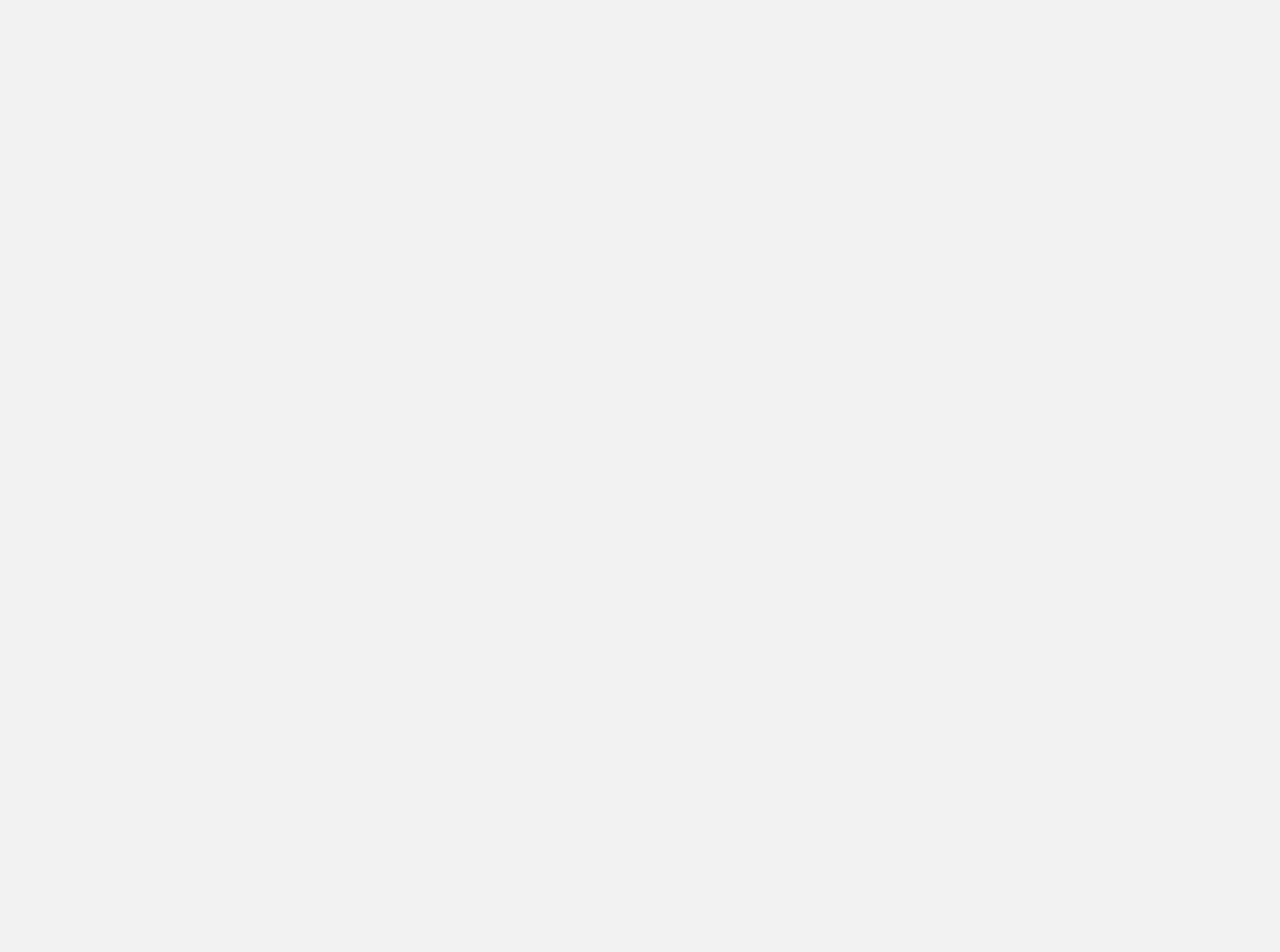
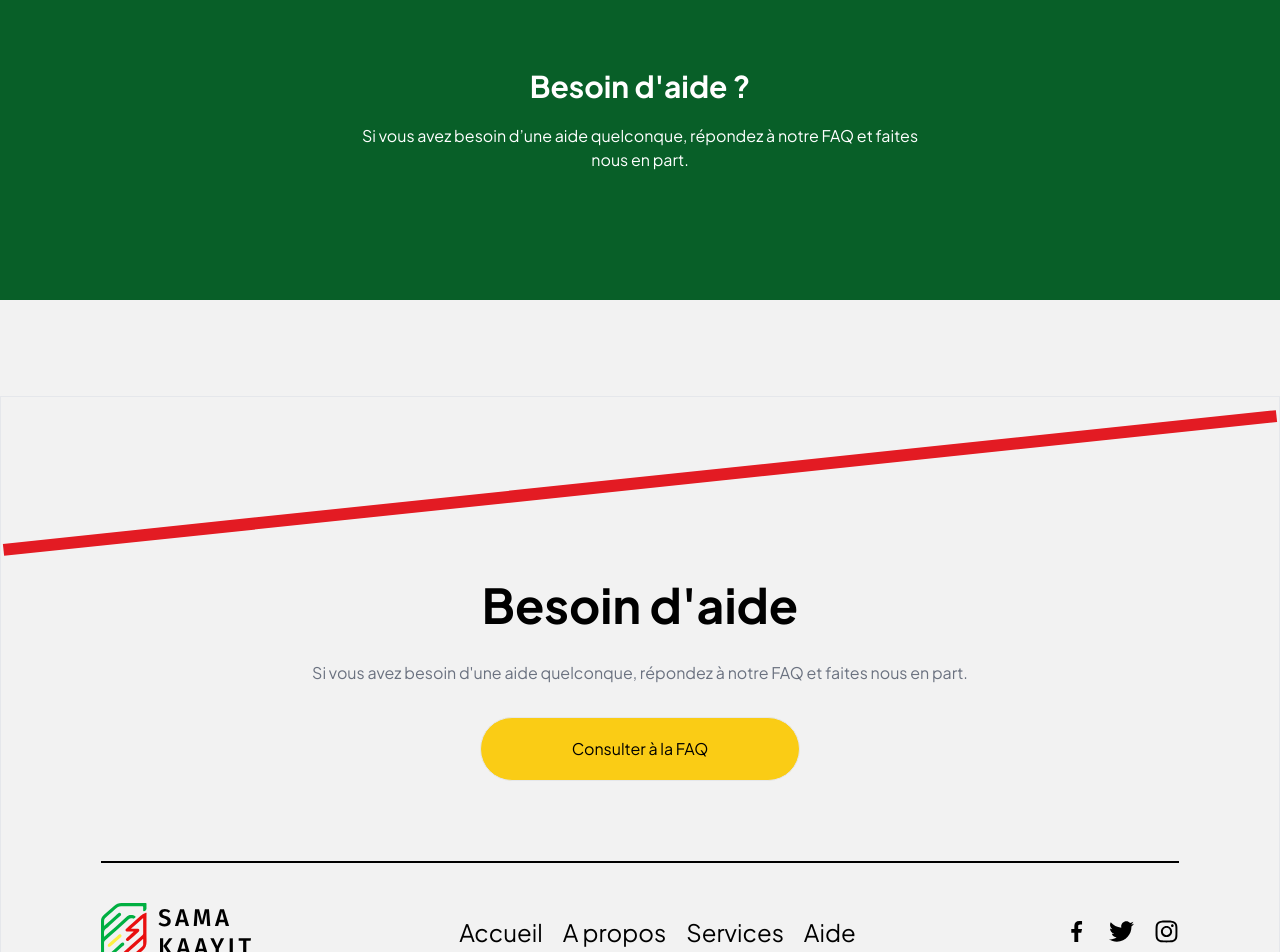
Before and after one commit to Black221/samakaayit-front, a React (Vite) app: page /aide in a window 1280 px wide. Shown: the part 60-1012 px from the top of the page. Before the commit the page ends 800 px from the top, so only its background shows below. Built offline with nearby package versions, Linux system fonts and the light colour scheme.

Commit message:
add configurations route about help page then create and implemente First Section for Help Page

```diff
--- a/src/home/Page.tsx
+++ b/src/home/Page.tsx
@@ -4,6 +4,7 @@ import About from "./pages/About";
 import Home from "./pages/Home";
 import Services from "./pages/Services";
 import CNI from "./pages/CNI";
+import Aide from "./pages/Aide";
 
 export default function Page() {
 
@@ -14,6 +15,7 @@ export default function Page() {
                 <Route path="/about" element={<About />} />
                 <Route path="/services" element={<Services />} />
                 <Route path="/services/cni" element={<CNI />} />
+                <Route path="/aide" element={<Aide />} />
             </Route>
         </Routes>
     </>)
--- a/src/home/components/Footer.tsx
+++ b/src/home/components/Footer.tsx
@@ -7,22 +7,22 @@ import Button from "../../components/Button";
 export default function Footer() {
     return (
         <footer className="px-4 lg:px-[100px] md:px-[100px] h-auto flex flex-col justify-center mb-20 border">
-            <section className="lg:mt-10 mb-20">
+            <section className="mb-20 lg:mt-10">
                 <div className="bg-[#E31B23] w-full h-3 mt-10 -rotate-6 absolute left-0 z-0"></div>
-                <div className="flex flex-col justify-center items-center space-y-8">
-                    <h2 className="font-bold text-3xl lg:text-5xl text-center mt-36">Besoin d'aide</h2>
-                    <p className="max-w-md lg:max-w-2xl text-center text-gray-500">Si vous avez besoin d'une aide quelconque, répondez à notre FAQ et faites nous en part.</p>
-                    <Button label="Consulter à la FAQ" className="text-black bg-yellow-400 rounded-full w-full lg:w-80 h-16" />
+                <div className="flex flex-col items-center justify-center space-y-8">
+                    <h2 className="text-3xl font-bold text-center lg:text-5xl mt-36">Besoin d'aide</h2>
+                    <p className="max-w-md text-center text-gray-500 lg:max-w-2xl">Si vous avez besoin d'une aide quelconque, répondez à notre FAQ et faites nous en part.</p>
+                    <Button label="Consulter à la FAQ" className="w-full h-16 text-black bg-yellow-400 rounded-full lg:w-80" />
                 </div>
             </section>
             <hr className="w-full mb-10 border border-black" />
             <div className="flex flex-col items-center justify-between gap-5 border-black lg:flex-row lg:gap-0">
                 <img src="/Fichier 2.svg" width={150} height={150} alt="" className="mb-5 lg:mb-0" />
-                <div className="flex flex-col lg:flex-row justify-center items-center gap-5 text-lg lg:text-2xl text-center">
+                <div className="flex flex-col items-center justify-center gap-5 text-lg text-center lg:flex-row lg:text-2xl">
                     <a href="/">Accueil</a>
                     <a href="/about">A propos</a>
-                    <a href="#">Services</a>
-                    <a href="#">Aide</a>
+                    <a href="/services">Services</a>
+                    <a href="/aide">Aide</a>
                 </div>
                 <div className="flex items-center justify-center gap-5 mt-5 lg:mt-0">
                     <Link to="#" className="cursor-pointer" ><GrFacebookOption size={25} /> </Link>
--- a/src/home/components/Header.tsx
+++ b/src/home/components/Header.tsx
@@ -30,7 +30,7 @@ const Menu = ({ toggle }: { toggle: React.Dispatch<React.SetStateAction<boolean>
 
     return (<>
         <div className="flex items-center lg:order-2">
-            <div className="flex justify-center items-center gap-2">
+            <div className="flex items-center justify-center gap-2">
                 <a href="/connexion">
                     <Button label="Se connecter" className=" text-[#00AF41]  rounded-full" />
                 </a>
@@ -67,7 +67,7 @@ const Links = () => {
                 <Link href="/" text="Accueil" />
                 <Link href="/about" text="A propos" />
                 <Link href="/services" text="Services" />
-                <Link href="#" text="Aide" />
+                <Link href="/aide" text="Aide" />
             </ul>
         </div>
     </>)
--- /dev/null
+++ b/src/home/pages/Aide.tsx
@@ -0,0 +1,15 @@
+
+function Aide() {
+  return (
+    <>
+      <section className="text-white h-auto bg-[#085F28] py-20 lg:py-32 mb-24 flex items-center flex-col gap-5">
+        <h1 className="text-3xl font-bold ">Besoin d'aide ?</h1>
+        <p className="text-center  md:w-[37rem] text-pretty">
+          Si vous avez besoin d’une aide quelconque, répondez à notre FAQ et faites nous en part.
+        </p>
+      </section>
+    </>
+  );
+}
+
+export default Aide;
```
